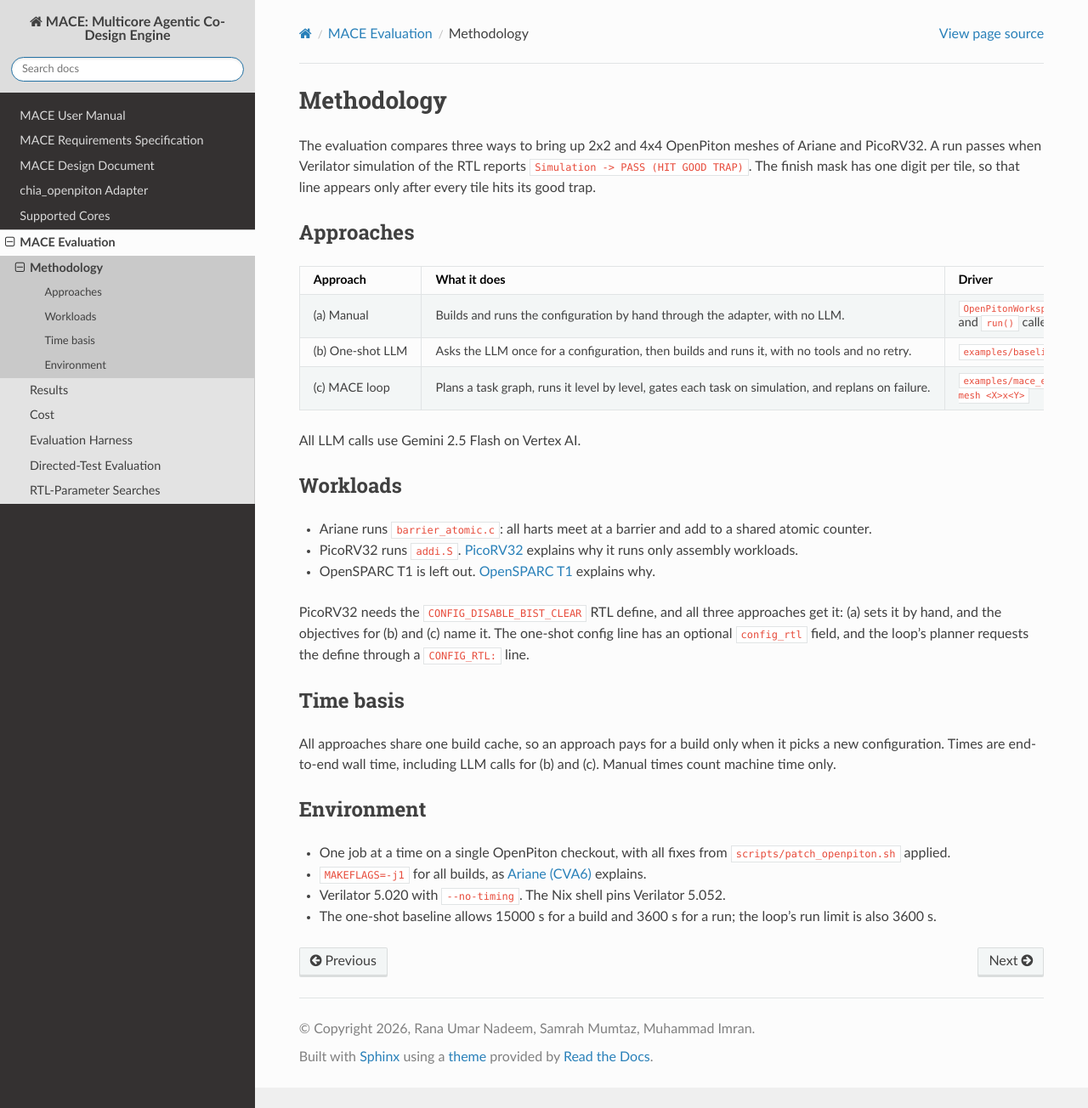
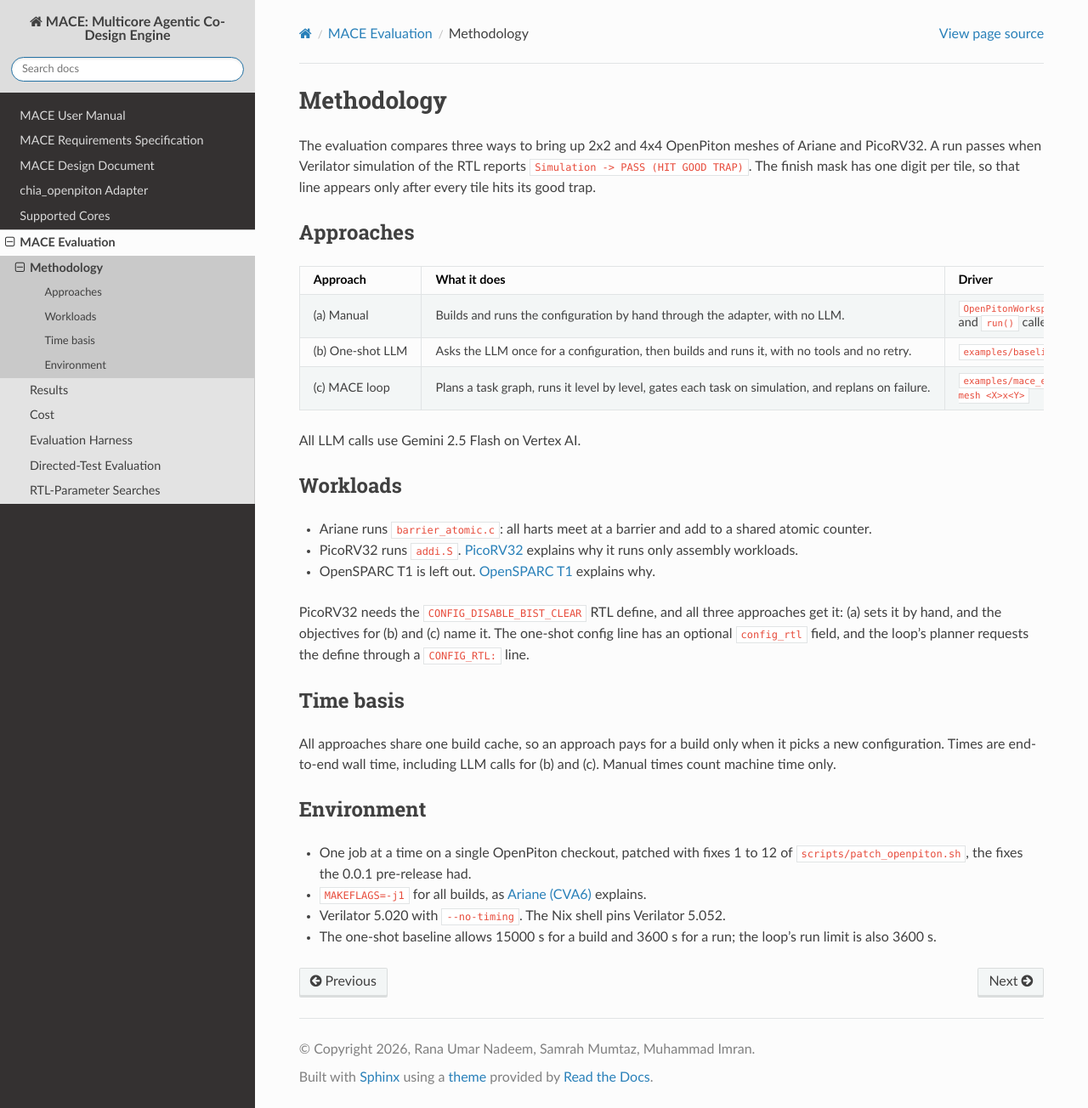
Before and after one commit to ranaumarnadeem/MACE, a Sphinx documentation site: the page built from docs/06_mace_evaluation/methodology.md, in a window 1280 px wide and 1304 px high. Shown: the whole window at 85% size. Built offline with Sphinx 7.4.7 and the Read the Docs theme 3.1.0, drawn with Linux system fonts in a browser that asks for light colours.

Commit message:
docs: label the published results as the 0.0.1 pre-release's
They ran with fixes 1-12, one run per cell, before the fixed checks.

```diff
--- a/docs/06_mace_evaluation/methodology.md
+++ b/docs/06_mace_evaluation/methodology.md
@@ -28,7 +28,7 @@
 
 ## Environment
 
-- One job at a time on a single OpenPiton checkout, with all fixes from `scripts/patch_openpiton.sh` applied.
+- One job at a time on a single OpenPiton checkout, patched with fixes 1 to 12 of `scripts/patch_openpiton.sh`, the fixes the 0.0.1 pre-release had.
 - `MAKEFLAGS=-j1` for all builds, as [Ariane (CVA6)](../05_mace_cores/ariane.md) explains.
 - Verilator 5.020 with `--no-timing`. The Nix shell pins Verilator 5.052.
 - The one-shot baseline allows 15000 s for a build and 3600 s for a run; the loop's run limit is also 3600 s.
```
Also changed, not shown: README.md (+3 -0 lines), docs/05_mace_cores/ariane.md (+1 -1 lines), docs/05_mace_cores/pico.md (+1 -1 lines), docs/06_mace_evaluation/results.md (+2 -0 lines).
